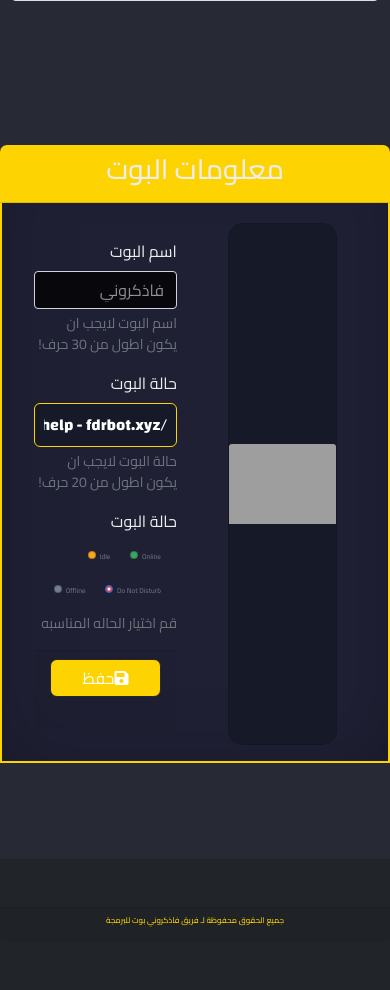
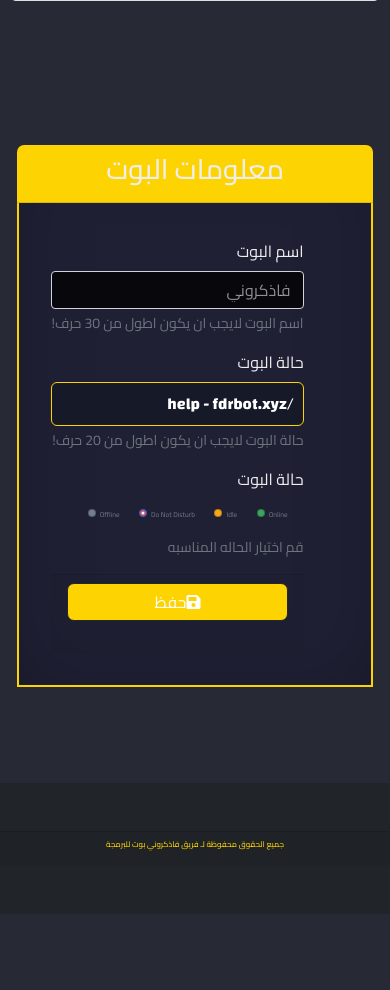
Before and after one commit to DwcTeam/fdrbot-website, a Flask app: template templates/admin.html in a window 390 px wide. Shown: the part 835-1825 px from the top of the page. After the commit the page ends 1701 px from the top, so only its background shows below. Run offline with Flask 2, Linux system fonts and the light colour scheme; the template is opened without the code that fills it, so the values that code supplies are empty; parts of the project's set-up code (start-up, migrations or seed data) failed here and were passed over; some libraries are stand-ins or nearby versions; grey boxes are pictures that could not be loaded.

Commit message:
Update responsive  in admin

```diff
--- a/templates/admin.html
+++ b/templates/admin.html
@@ -47,8 +47,8 @@
             <div class="card-body guild-info d-none" style="background-color: var(--dark-section-bg-1); color: var(--color1);">
                 <div class="row text-center row-cols-1 row-cols-md-1 g-3">
 
-                    <div class="col-sm">
-                        <div class="card text-light mb-3 card-fdr">
+                    <div class="col-sm d-flex justify-content-center align-items-center">
+                        <div class="card text-light mb-3 card-fdr"  style="width: 80%;">
                             <div class="card-outline-fdr"></div>
                             <div class="d-flex text-start p-3 text-light">
                                 <i class="fa-solid fa-server h1 verify"></i>
@@ -119,10 +119,12 @@
             <br>
             <section id="fdrbot">
                 <input type="file" id="imguploawd" style="display:none">
-                <div class="card bot_6" style="width: 11rem; margin-right: 35px; margin-top: -20px;">
-                    <img id="photoPreview"
-                        src="https://cdn.discordapp.com/attachments/854381955511746600/938683781504708658/Picsart_22-02-03_09-33-52-784.png"
-                        class="card-img-top" style="width: auto; height: auto;" alt="صورة البوت">
+                <div class="d-none d-lg-block">
+                    <div class="card bot_6" style="width: 11rem; margin-right: 35px; margin-top: -20px;">
+                        <img id="photoPreview"
+                            src="https://cdn.discordapp.com/attachments/854381955511746600/938683781504708658/Picsart_22-02-03_09-33-52-784.png"
+                            class="card-img-top" style="width: auto; height: auto;" alt="صورة البوت">
+                    </div>
                 </div>
                 <div class="card bot_7" style="margin-right: 35px; margin-top: -20px; width: auto;">
                     <div class="card-body">
```
